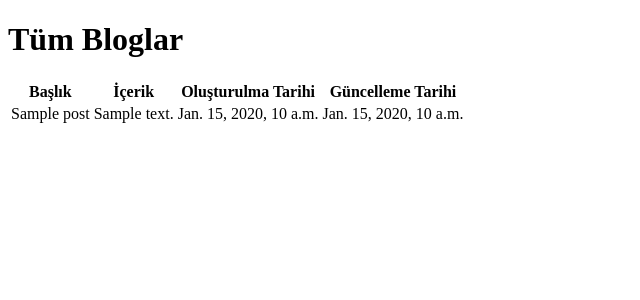
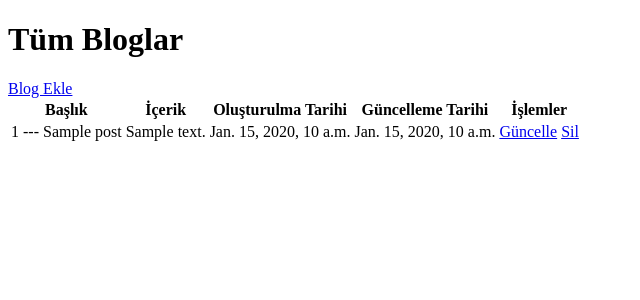
Before and after one commit to etemkeskin/cmsedu, a Django app: page /blogs/ in a window 1280 px wide. Shown: the top 300 px of the page, without its empty margins (0-640 px from the left). Run offline with Django 4.2, Linux system fonts and the light colour scheme; tables that the repository leaves empty hold one stand-in row (values such as "Sample post").

Commit message:
update, delete blog

```diff
--- a/main/urls.py
+++ b/main/urls.py
@@ -10,8 +10,11 @@ urlpatterns = [
 
     path('blogs/' , blog_list, name='blog_list'),
 
-    path('blogs/create/' , blog_create, name='blog_create')
+    path('blogs/create/' , blog_create, name='blog_create'),
+    path('blogs/<int:id>/update/', update_blog, name='update_blog'),
+    path('blogs/<int:id>/delete/' , delete_blog, name='delete_blog')
+
     # path('blogs/<int:id>/' , get_blog, name='get_blog')
-    # path('blogs/<int:id>/update/' , update_blog, name='update_blog')
-    # path('blogs/<int:id>/delete/' , delete_blog, name='delete_blog')
+
+
 ]
--- a/main/views.py
+++ b/main/views.py
@@ -1,4 +1,5 @@
-from django.http import HttpResponse
+from django.urls import reverse
+from django.http import HttpResponse, HttpResponseRedirect
 from django.shortcuts import render
 from main.models import Post
 
@@ -21,7 +22,23 @@ def blog_create(request):
         Post.objects.create(user_id = 1, title = request.POST["title"], content = request.POST["content"])
 
     return render(request, 'blog/create.html')
+# UPDATE BLOG
+def update_blog(request, id):
+    context = {}
+    post = Post.objects.filter(id = id).first()
 
+    if request.method == "POST":
+        post.title = request.POST['title']
+        post.content = request.POST['content']
+        post.save()
+
+    context['post'] = post
+    return render(request, 'blog/update.html', context)
+
+#DELETE BLOG
+def delete_blog(request, id):
+    Post.objects.filter(id = id).delete()
+    return HttpResponseRedirect(reverse('main:blog_list'))
 
 def blog_list(request):
 
--- a/templates/blog/blog_list.html
+++ b/templates/blog/blog_list.html
@@ -8,6 +8,7 @@
 </head>
 <body>
     <h1>Tüm Bloglar</h1>
+    <a href="{% url 'main:blog_create' %}">Blog Ekle</a>
     <table class="table table-striped">
         <thead>
           <tr>
@@ -15,16 +16,20 @@
             <th>İçerik</th>
             <th>Oluşturulma Tarihi</th>
             <th>Güncelleme Tarihi</th>
+            <th>İşlemler</th>
           </tr>
         </thead>
         <tbody>
 
             {% for post in posts%}
           <tr>
-            <td>{{post.title}}</td>
+            <td>{{post.id}} --- {{post.title}}</td>
             <td>{{post.content}}</td>
             <td>{{post.create_at}}</td>
             <td>{{post.update_at}}</td>
+            <td><a href="{% url 'main:update_blog' post.id %}">Güncelle</a>
+              <a href="{% url 'main:delete_blog' post.id %}">Sil</a>
+            </td>
           </tr>
           {% endfor %}
 
```
Also changed, not shown: templates/blog/update.html (added, +25 -0 lines).
